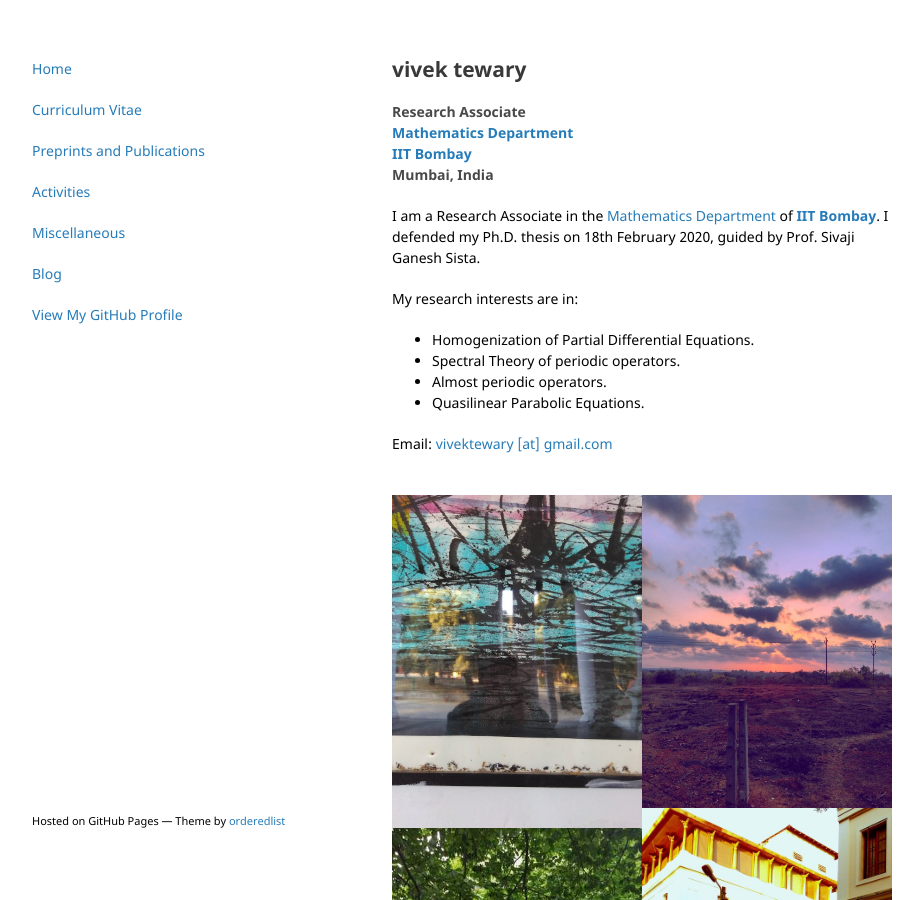
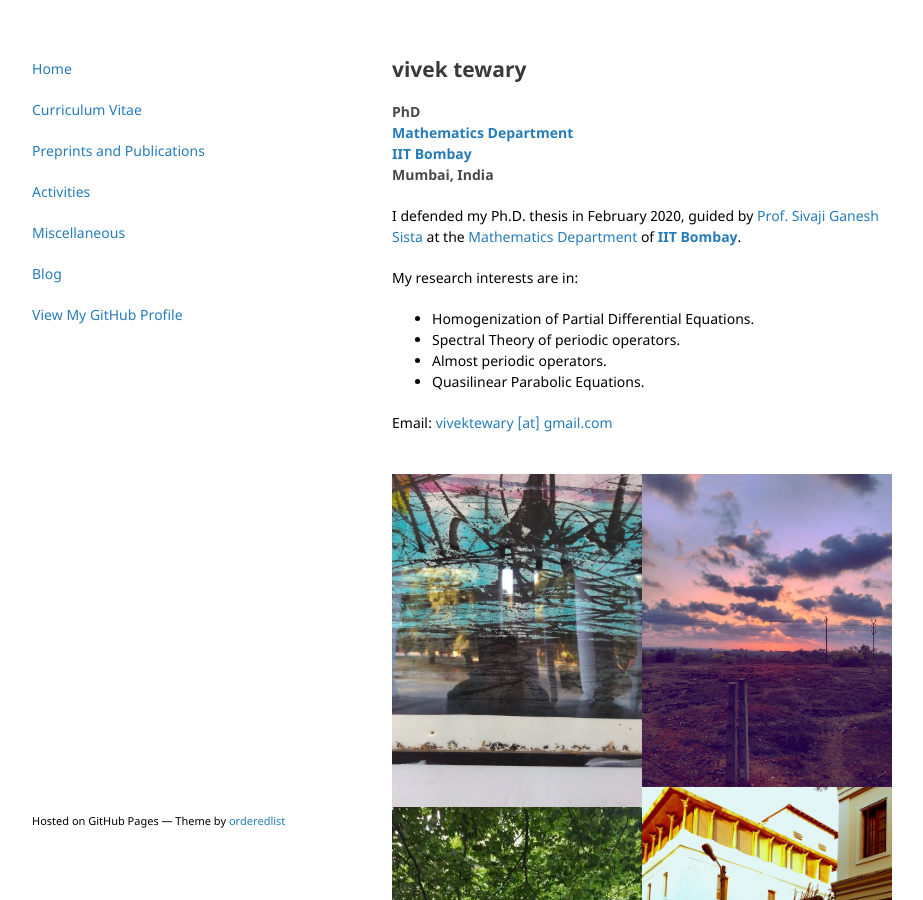
Before and after one commit to vivektewary/vivektewary.github.io, a Jekyll site: the page built from index.html, in a window 1280 px wide and 900 px high. Shown: the whole window, without its empty margins (178-1101 px from the left). Built offline with Jekyll 4.4.1, drawn with Linux system fonts in a browser that asks for light colours.

Commit message:
Update index.html

```diff
--- a/index.html
+++ b/index.html
@@ -4,10 +4,11 @@ title: Home
 ---
 <h2>{{ "Vivek Tewary" | downcase }}</h2>
 
-<h4>Research Associate<br><a href="http://www.math.iitb.ac.in/"
+<h4>PhD<br><a href="http://www.math.iitb.ac.in/"
 target="_blank"style="text-decoration:none">Mathematics Department</a><br><a href="http://www.iitb.ac.in"style="text-decoration:none" target="_blank">IIT Bombay</a><br> Mumbai, India</h4>
-<p>I am a Research Associate in the <a href="http://www.math.iitb.ac.in/"
-target="_blank"style="text-decoration:none">Mathematics Department</a> of  <b><a href="http://www.iitb.ac.in"style="text-decoration:none" target="_blank">IIT Bombay</a></b>. I defended my Ph.D. thesis on 18th February 2020, guided by Prof. Sivaji Ganesh Sista.</p>
+<p>I defended my Ph.D. thesis in February 2020, guided by <a href="http://www.math.iitb.ac.in/~siva/"
+target="_blank"style="text-decoration:none">Prof. Sivaji Ganesh Sista</a> at the <a href="http://www.math.iitb.ac.in/"
+target="_blank"style="text-decoration:none">Mathematics Department</a> of <b><a href="https://www.iitb.ac.in"style="text-decoration:none" target="_blank">IIT Bombay</a></b>.</p>
 
 <p>
 My research interests are in:
```
